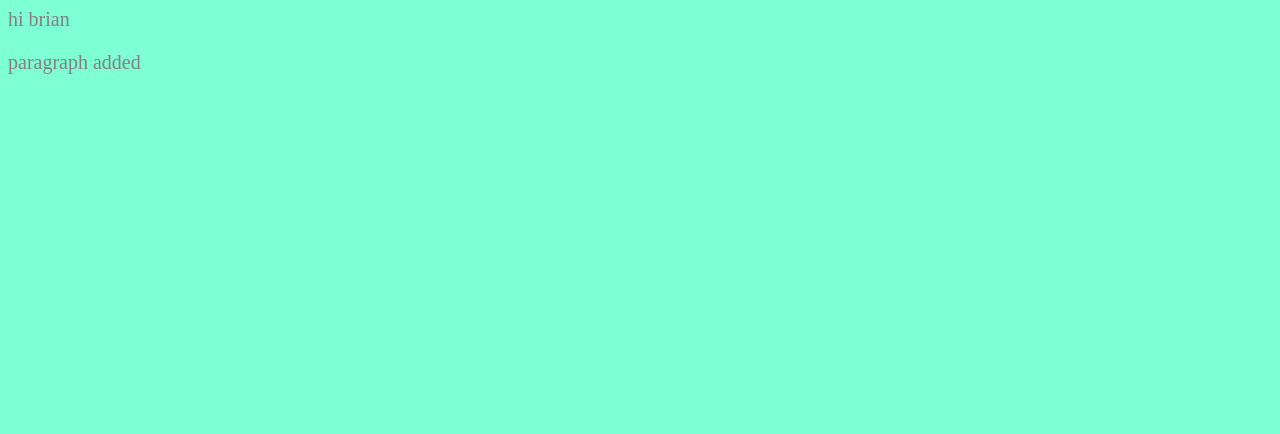
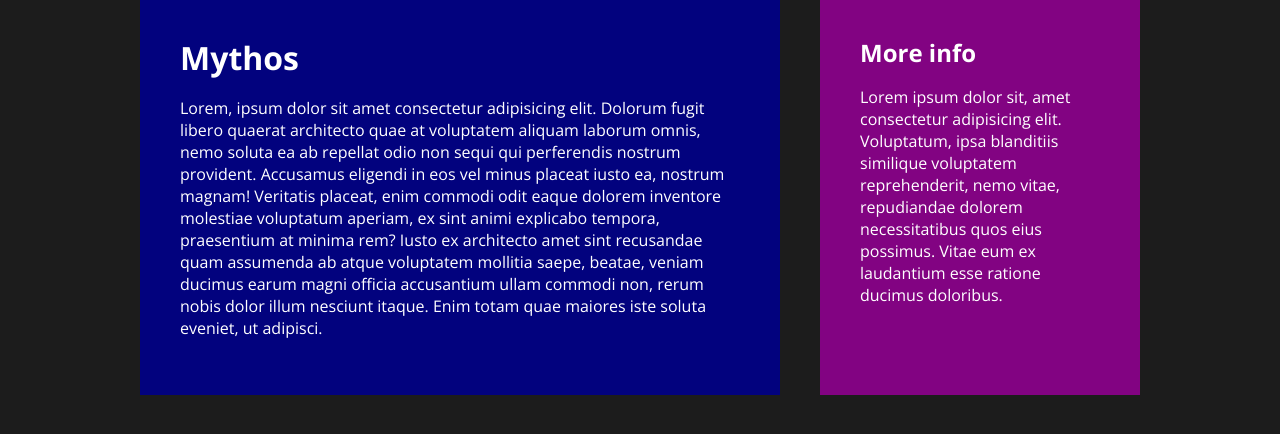
Before and after one commit to FerencVigh/sassPractice, a plain HTML site: page index.html in a window 1280 px wide. Drawn offline with nearby package versions, Linux system fonts and the light colour scheme.

Commit message:
some styles and basic media q added

```diff
--- /dev/null
+++ b/SCSS/globals/_boilerplate.scss
@@ -0,0 +1,20 @@
+@use "../util";
+
+html {
+  box-sizing: border-box;
+  font-size: 100%;
+}
+
+*,
+*::before,
+*::after {
+  box-sizing: inherit;
+}
+
+body {
+  margin: 0;
+  padding: 0;
+  font-family: util.$font;
+  background-color: var(--background-color);
+  color: var(--text-color);
+}
--- /dev/null
+++ b/SCSS/globals/_colors.scss
@@ -0,0 +1,4 @@
+:root {
+  --background-color: hsl(0, 0%, 11%);
+  --text-color: hsl(0, 0%, 100%);
+}
--- /dev/null
+++ b/SCSS/globals/_index.scss
@@ -0,0 +1,3 @@
+@forward "boilerplate";
+@forward "typography";
+@forward "colors";
--- /dev/null
+++ b/SCSS/globals/_typography.scss
@@ -0,0 +1,17 @@
+h1,
+h2,
+h3 {
+  font-weight: 700;
+  line-height: 1.1;
+  margin-top: 0;
+}
+
+p {
+  margin-top: 0;
+}
+
+a,
+a:visited,
+a:active {
+  text-decoration: none;
+}
--- /dev/null
+++ b/SCSS/layout/_grid.scss
@@ -0,0 +1,26 @@
+.grid {
+  display: grid;
+  grid-template-columns: 1fr;
+  grid-template-rows: auto auto;
+  gap: 40px;
+  max-width: 1000px;
+  margin: 0 auto;
+
+  @media (min-width: 900px) {
+    grid-template-columns: 2fr 1fr;
+    grid-template-rows: auto;
+  }
+
+  &__main,
+  &__sidebar {
+    padding: 40px;
+  }
+
+  &__main {
+    background-color: hsl(240, 97%, 25%);
+  }
+
+  &__sidebar {
+    background-color: hsl(300, 96%, 26%);
+  }
+}
--- /dev/null
+++ b/SCSS/layout/_index.scss
@@ -0,0 +1 @@
+@forward "grid";
--- a/SCSS/style.scss
+++ b/SCSS/style.scss
@@ -1,5 +1,2 @@
-body{
-    background-color: aquamarine;
-    color: grey;
-    font-size: 20px;
-}
+@forward "globals";
+@forward "layout";
--- /dev/null
+++ b/SCSS/util/_fonts.scss
@@ -0,0 +1 @@
+$font: "Open Sans", sans-serif;
--- /dev/null
+++ b/SCSS/util/_index.scss
@@ -0,0 +1 @@
+@forward "fonts";
--- a/index.html
+++ b/index.html
@@ -1,15 +1,46 @@
 <!DOCTYPE html>
 <html lang="en">
-<head>
-    <meta charset="UTF-8">
-    <meta http-equiv="X-UA-Compatible" content="IE=edge">
-    <meta name="viewport" content="width=device-width, initial-scale=1.0">
+  <head>
+    <meta charset="UTF-8" />
+    <meta http-equiv="X-UA-Compatible" content="IE=edge" />
+    <meta name="viewport" content="width=device-width, initial-scale=1.0" />
+    <link rel="preconnect" href="https://fonts.googleapis.com" />
+    <link rel="preconnect" href="https://fonts.gstatic.com" crossorigin />
+    <link
+      href="https://fonts.googleapis.com/css2?family=Open+Sans:wght@400;700&family=Roboto:ital,wght@0,100;0,400;1,700&display=swap"
+      rel="stylesheet"
+    />
     <title>Document</title>
-    <link rel="stylesheet" href="/dist/style.css">
-</head>
-<body>
-    hi brian
-    <p>paragraph added</p>
+    <link rel="stylesheet" href="/dist/style.css" />
+  </head>
+  <body>
+    <div class="grid">
+      <main class="grid__main">
+        <h1>Mythos</h1>
+        <p>
+          Lorem, ipsum dolor sit amet consectetur adipisicing elit. Dolorum
+          fugit libero quaerat architecto quae at voluptatem aliquam laborum
+          omnis, nemo soluta ea ab repellat odio non sequi qui perferendis
+          nostrum provident. Accusamus eligendi in eos vel minus placeat iusto
+          ea, nostrum magnam! Veritatis placeat, enim commodi odit eaque dolorem
+          inventore molestiae voluptatum aperiam, ex sint animi explicabo
+          tempora, praesentium at minima rem? Iusto ex architecto amet sint
+          recusandae quam assumenda ab atque voluptatem mollitia saepe, beatae,
+          veniam ducimus earum magni officia accusantium ullam commodi non,
+          rerum nobis dolor illum nesciunt itaque. Enim totam quae maiores iste
+          soluta eveniet, ut adipisci.
+        </p>
+      </main>
+      <aside class="grid__sidebar">
+        <h2>More info</h2>
+        <p>
+          Lorem ipsum dolor sit, amet consectetur adipisicing elit. Voluptatum,
+          ipsa blanditiis similique voluptatem reprehenderit, nemo vitae,
+          repudiandae dolorem necessitatibus quos eius possimus. Vitae eum ex
+          laudantium esse ratione ducimus doloribus.
+        </p>
+      </aside>
+    </div>
     <script src="js/index.js"></script>
-</body>
+  </body>
 </html>
```
Also changed, not shown: dist/index.css (added), dist/style.css, 2 other files.
